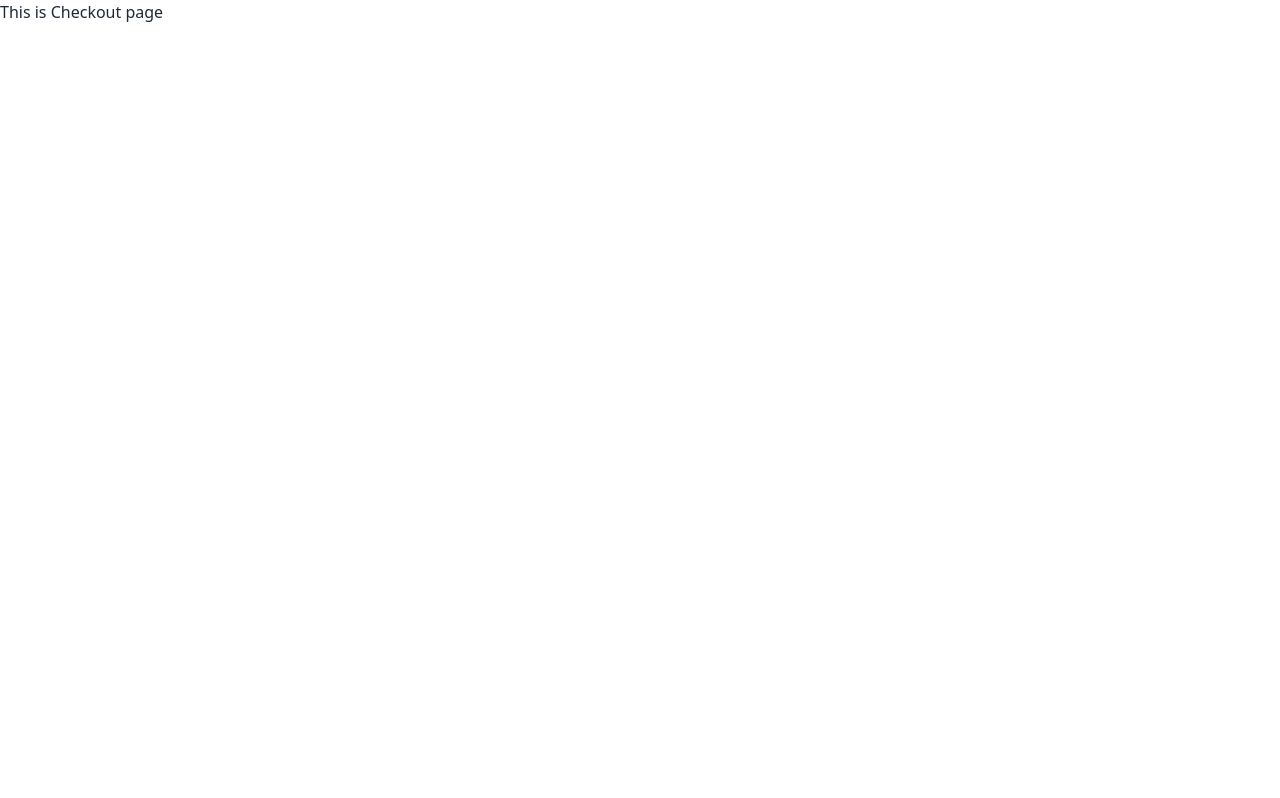
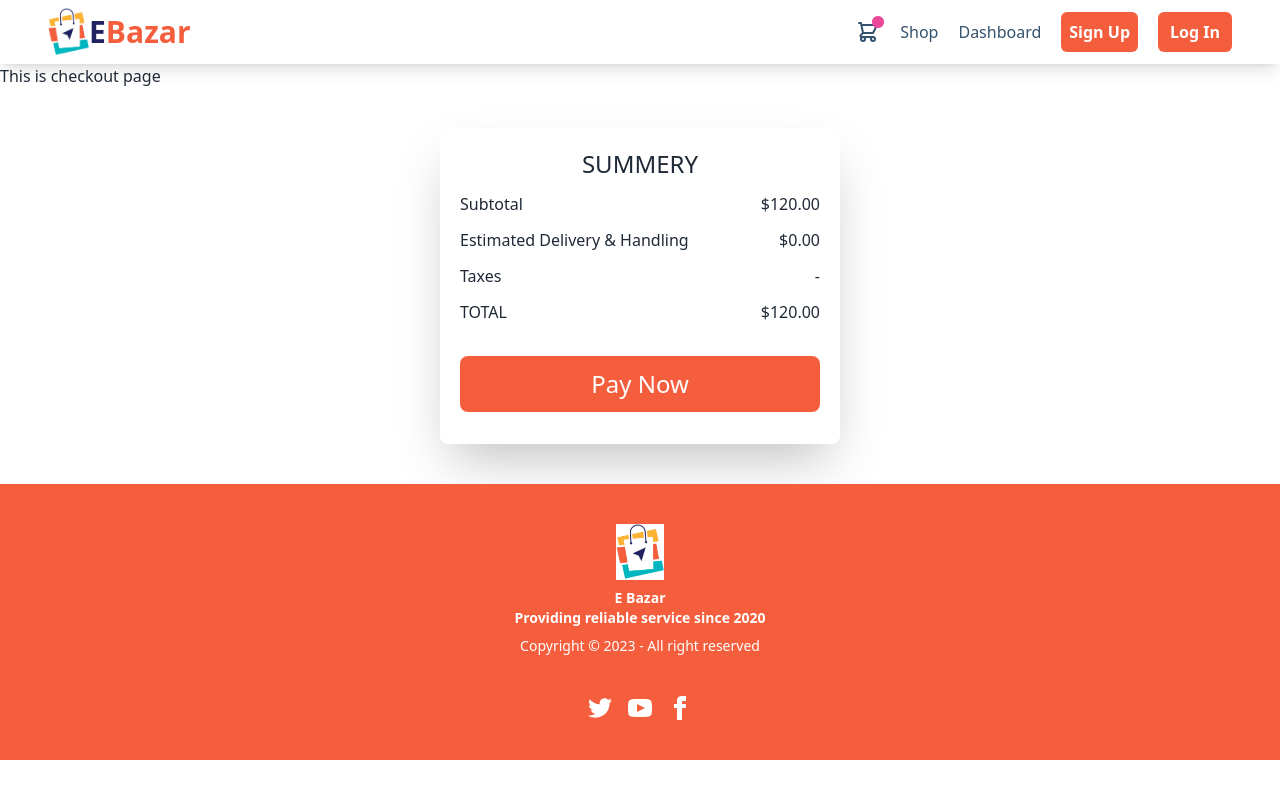
Before and after one commit to mdYeasin-cmd/e-bazar, a Next.js app: page /checkout in a window 1280 px wide. Built offline with nearby package versions, Linux system fonts and the light colour scheme.

Commit message:
Checkout view page added

```diff
--- a/pages/checkout.js
+++ b/pages/checkout.js
@@ -1,7 +1,44 @@
+import Footer from "@/components/Footer/Footer";
+import Navbar from "@/components/Navbar/Navbar";
+import Head from "next/head";
+
 const Checkout = () => {
     return (
         <div>
-            This is Checkout page
+
+            <Head>
+                <title>E-Bazar - Checkout</title>
+                <meta name="description" content="Generated by create next app" />
+                <meta name="viewport" content="width=device-width, initial-scale=1" />
+                <link rel="icon" href="/Logo/logo.png" />
+            </Head>
+
+            <Navbar />
+
+            <h1>This is checkout page</h1>
+
+            <div className="w-[400px] my-10 mx-auto shadow-2xl rounded-lg p-5">
+                <h3 className="text-2xl text-center font-medium">SUMMERY</h3>
+                <div className="flex justify-between my-3">
+                    <span>Subtotal</span>
+                    <span className="font-medium">$120.00</span>
+                </div>
+                <div className="flex justify-between my-3">
+                    <span>Estimated Delivery & Handling</span>
+                    <span className="font-medium">$0.00</span>
+                </div>
+                <div className="flex justify-between my-3">
+                    <span>Taxes</span>
+                    <span className="font-medium">-</span>
+                </div>
+                <div className="flex justify-between my-3">
+                    <span>TOTAL</span>
+                    <span className="font-medium">$120.00</span>
+                </div>
+                <button className="text-2xl rounded-lg py-3 w-full mx-auto mb-3 font-medium mt-5 text-white bg-[#F55E3D] hover:bg-[#FDB334] border-0">Pay Now</button>
+            </div>
+
+            <Footer />
         </div>
     );
 };
```
